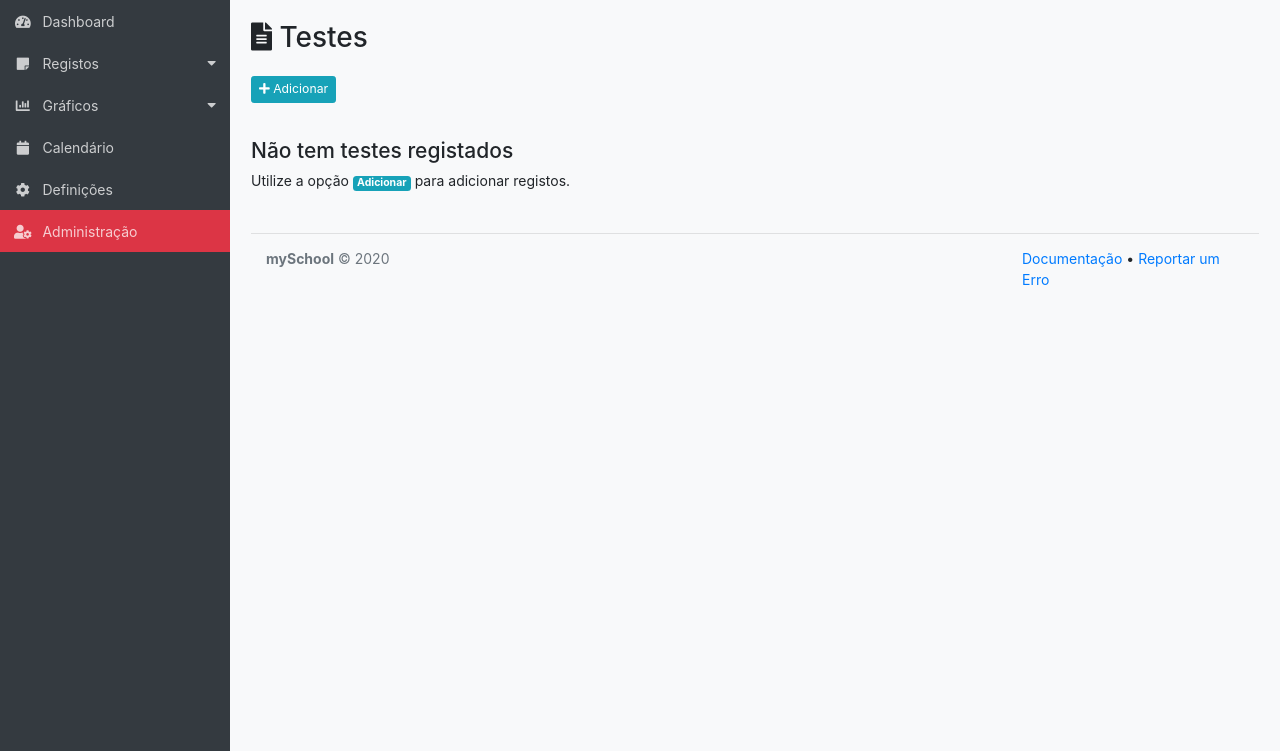
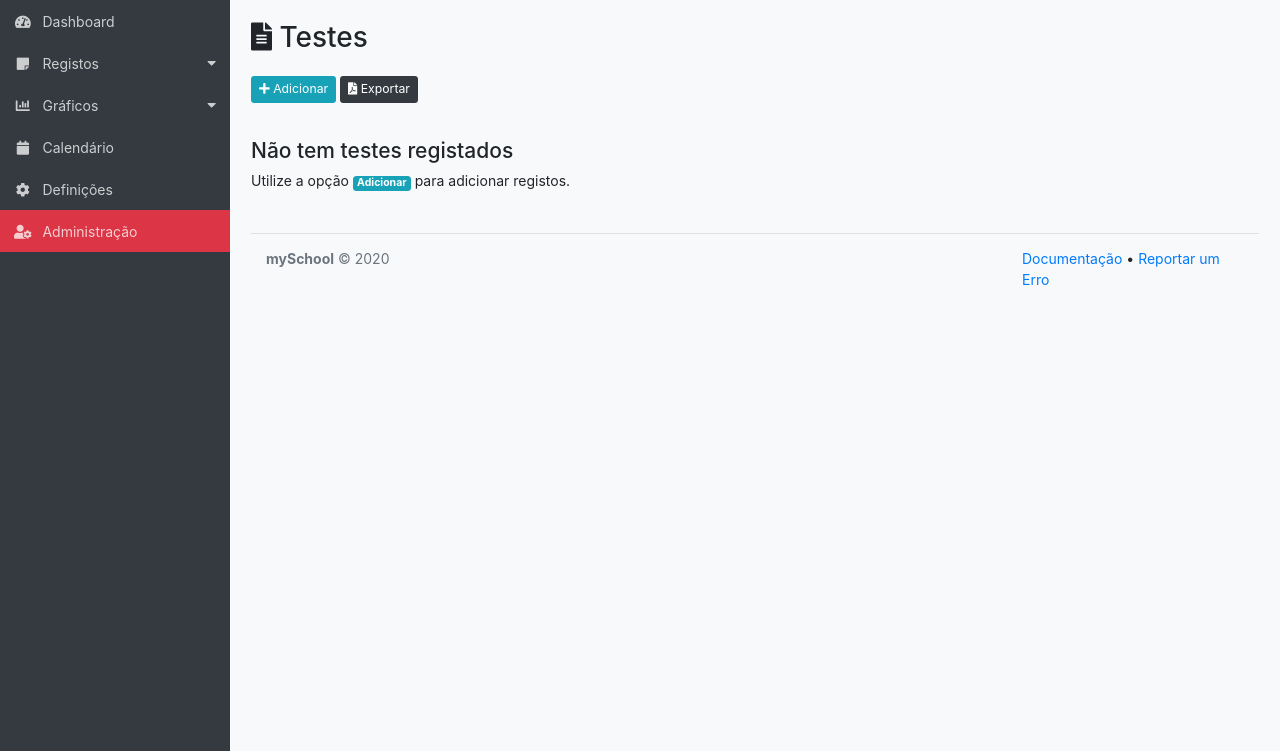
Before and after one commit to myschool-app/mySchool, a Django app: page /app/testes/ in a window 1280 px wide. Shown: the part 49-800 px from the top of the page. Run offline with Django 3.2, Linux system fonts and the light colour scheme; the visitor is signed in with stand-in values (Sample User, id 1); data that the repository does not hold is empty; some libraries are stand-ins or nearby versions.

Commit message:
Adicionado botão para transferir

```diff
--- a/myschool/myschool_app/templates/myschool_app/app/testes.html
+++ b/myschool/myschool_app/templates/myschool_app/app/testes.html
@@ -24,6 +24,9 @@
 
       <a href="{% url 'app-testes-adicionar' %}" class="btn btn-sm btn-info mb-3"> <i
         class="fas fa-plus"></i> {% trans 'Adicionar' %}</a>
+      <a target="_blank" href="{% url 'app-testes-pdf' %}" class="btn btn-sm btn-dark mb-3"> <i
+        class="fas fa-file-pdf"></i> {% trans 'Exportar' %}</a>
+
 
       {% if testes %} <!-- Verifica se existem testes registadas -->
         <table class="table table-hover">
```
